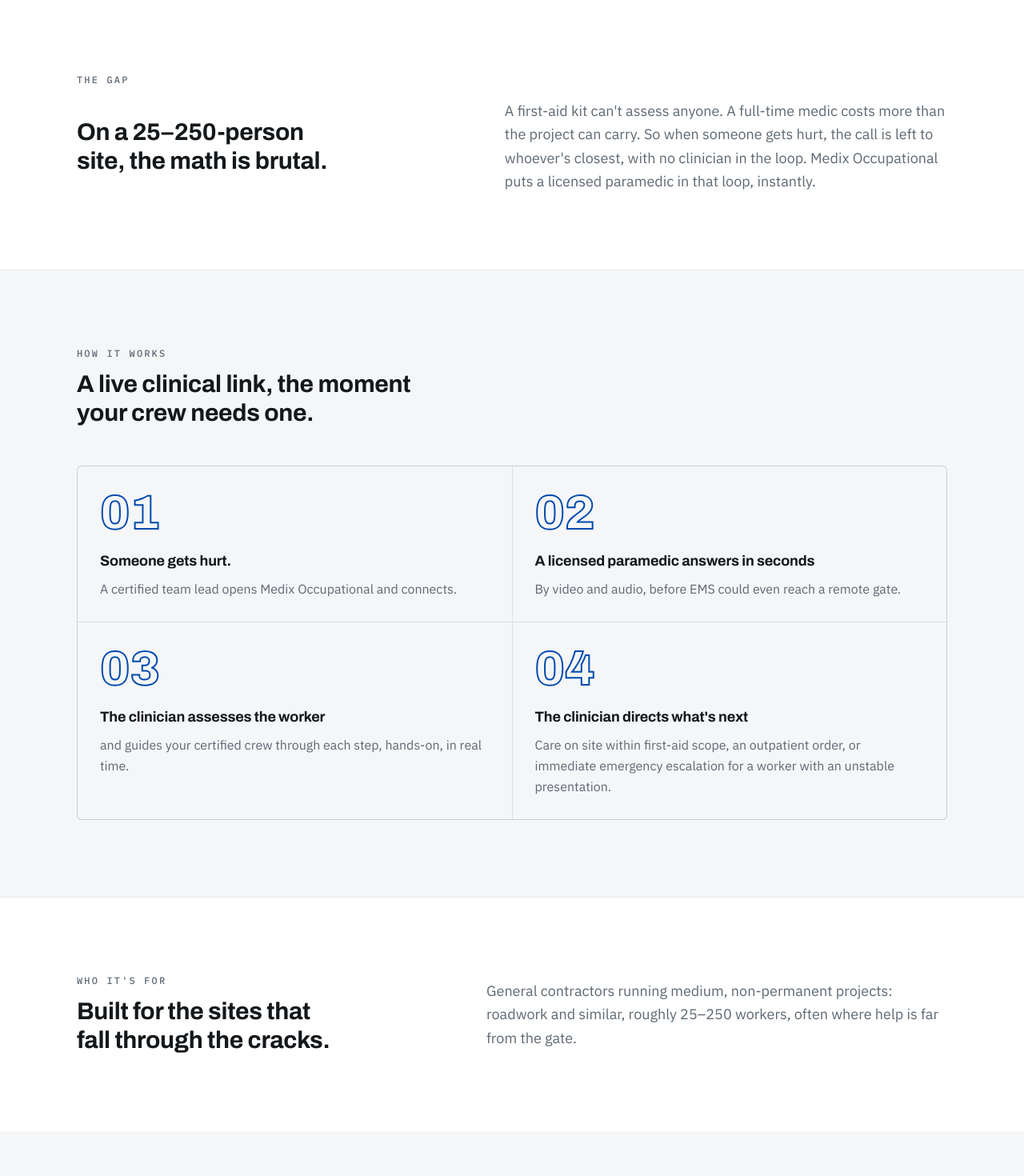
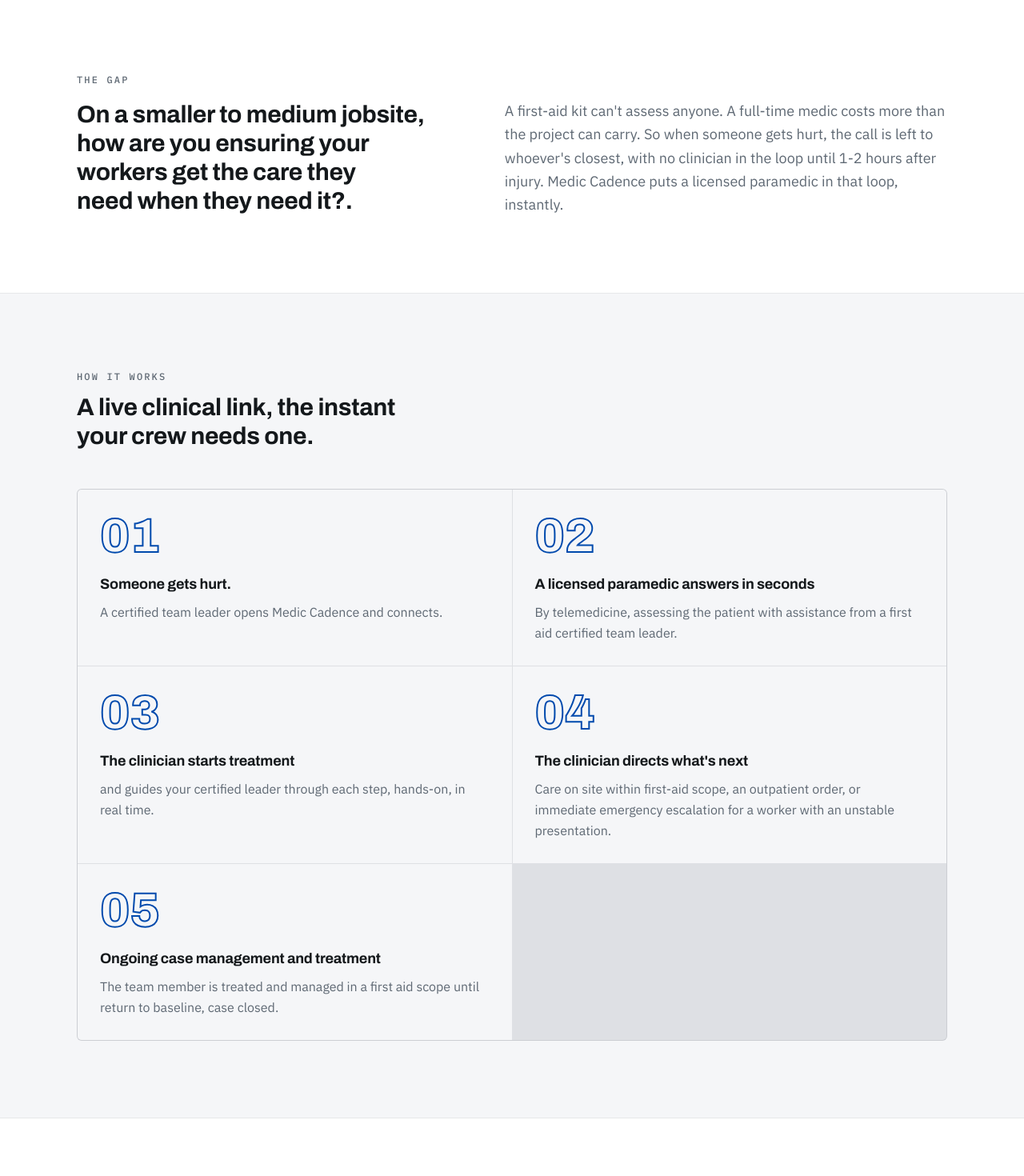
Before and after one commit to whatnewads/medixWebsite, a Next.js app: page / in a window 1280 px wide. Shown: the part 840-2310 px from the top of the page at 80% size. Built offline with nearby package versions, Linux system fonts and the light colour scheme; no server answers.

Commit message:
New module changes - ul add in

```diff
--- a/src/app/page.tsx
+++ b/src/app/page.tsx
@@ -10,7 +10,7 @@
 export const metadata: Metadata = pageMetadata({
   title: "Occupational telemedicine for jobsites",
   description:
-    "Medix Occupational puts a licensed paramedic on every jobsite: on screen in seconds to guide your certified crew through the right care. Onsite occupational health for medium, non-permanent projects.",
+    "Medic Cadence puts a licensed paramedic on every jobsite: on screen in seconds to guide your certified crew through the right care. Onsite occupational health for medium, non-permanent projects.",
   path: "/",
 });
 
@@ -18,22 +18,27 @@
   {
     n: "01",
     title: "Someone gets hurt.",
-    body: "A certified team lead opens Medix Occupational and connects.",
+    body: "A certified team leader opens Medic Cadence and connects.",
   },
   {
     n: "02",
     title: "A licensed paramedic answers in seconds",
-    body: "By video and audio, before EMS could even reach a remote gate.",
+    body: "By telemedicine, assessing the patient with assistance from a first aid certified team leader.",
   },
   {
     n: "03",
-    title: "The clinician assesses the worker",
-    body: "and guides your certified crew through each step, hands-on, in real time.",
+    title: "The clinician starts treatment",
+    body: "and guides your certified leader through each step, hands-on, in real time.",
   },
   {
     n: "04",
     title: "The clinician directs what's next",
     body: "Care on site within first-aid scope, an outpatient order, or immediate emergency escalation for a worker with an unstable presentation.",
+  },
+  {
+    n: "05",
+    title: "Ongoing case management and treatment",
+    body: "The team member is treated and managed in a first aid scope until return to baseline, case closed.",
   },
 ];
 
@@ -89,7 +94,7 @@
             </span>
           </div>
           <p className="mt-3 text-center font-mono text-xs uppercase tracking-[0.14em] text-steel">
-            A medic on every jobsite. Priced as you connect.
+            A medic for every jobsite. Priced as you connect.
           </p>
         </Container>
       </section>
@@ -100,13 +105,13 @@
           <Eyebrow>The gap</Eyebrow>
           <div className="mt-4 grid gap-8 lg:grid-cols-[1fr_1.1fr] lg:items-center">
             <h2 className="text-2xl sm:text-3xl">
-              On a 25–250-person site, the math is brutal.
+              On a smaller to medium jobsite, how are you ensuring your workers get the care they need when they need it?.
             </h2>
             <p className="text-lg leading-relaxed text-steel">
               A first-aid kit can&apos;t assess anyone. A full-time medic costs
               more than the project can carry. So when someone gets hurt, the
               call is left to whoever&apos;s closest, with no clinician in the
-              loop. Medix Occupational puts a licensed paramedic in that loop,
+              loop until 1-2 hours after injury. Medic Cadence puts a licensed paramedic in that loop,
               instantly.
             </p>
           </div>
@@ -118,7 +123,7 @@
         <Container>
           <Eyebrow>How it works</Eyebrow>
           <h2 className="mt-3 max-w-2xl text-2xl sm:text-3xl">
-            A live clinical link, the moment your crew needs one.
+            A live clinical link, the instant your crew needs one.
           </h2>
 
           <ol className="mt-12 grid gap-px overflow-hidden rounded-md border border-steel/15 bg-steel/15 sm:grid-cols-2">
@@ -140,13 +145,12 @@
             <div>
               <Eyebrow>Who it&apos;s for</Eyebrow>
               <h2 className="mt-3 text-2xl sm:text-3xl">
-                Built for the sites that fall through the cracks.
+                Built for the sites that need to protect their team and safety record.
               </h2>
             </div>
             <p className="text-lg leading-relaxed text-steel">
-              General contractors running medium, non-permanent projects:
-              roadwork and similar, roughly 25–250 workers, often where help is
-              far from the gate.
+              General contractors running small to medium, non-permanent projects:
+              roadwork, concrete, and similar, roughly 11–250 workers.
             </p>
           </div>
         </Container>
@@ -159,7 +163,7 @@
             <Eyebrow>Built by a paramedic</Eyebrow>
             <p className="mt-4 max-w-3xl text-xl leading-relaxed text-ink sm:text-2xl">
               Wesley Yielding spent 8 years in EMS and 4 in occupational health,
-              on sites of 25 to 500 people. Medix Occupational is the service he
+              on sites of 25 to 500 people. Medic Cadence is the service he
               wished those crews had.
             </p>
             <div className="mt-6">
@@ -179,12 +183,13 @@
               <div className="max-w-2xl">
                 <Eyebrow>New · Medic Cadence</Eyebrow>
                 <h2 className="mt-3 text-2xl font-bold sm:text-3xl">
-                  When a heart stops, your crew isn&apos;t guiding CPR alone.
+                  Not just telemedicine. We stay on line until your team member is cared for.
                 </h2>
                 <p className="mt-3 leading-relaxed text-steel">
-                  Medic Cadence adds live, paramedic-guided CPR support during a
-                  cardiac emergency, working alongside 911 while EMS is on the
-                  way.
+                  Medic Cadence adds live, paramedic-guided support any time 911 is called for any reason.
+                    <ul>
+                        <li>CPR support during a cardiac arrest</li>
+                    </ul>
                 </p>
               </div>
               <LinkButton href="/cadence" variant="secondary" className="shrink-0">
```
